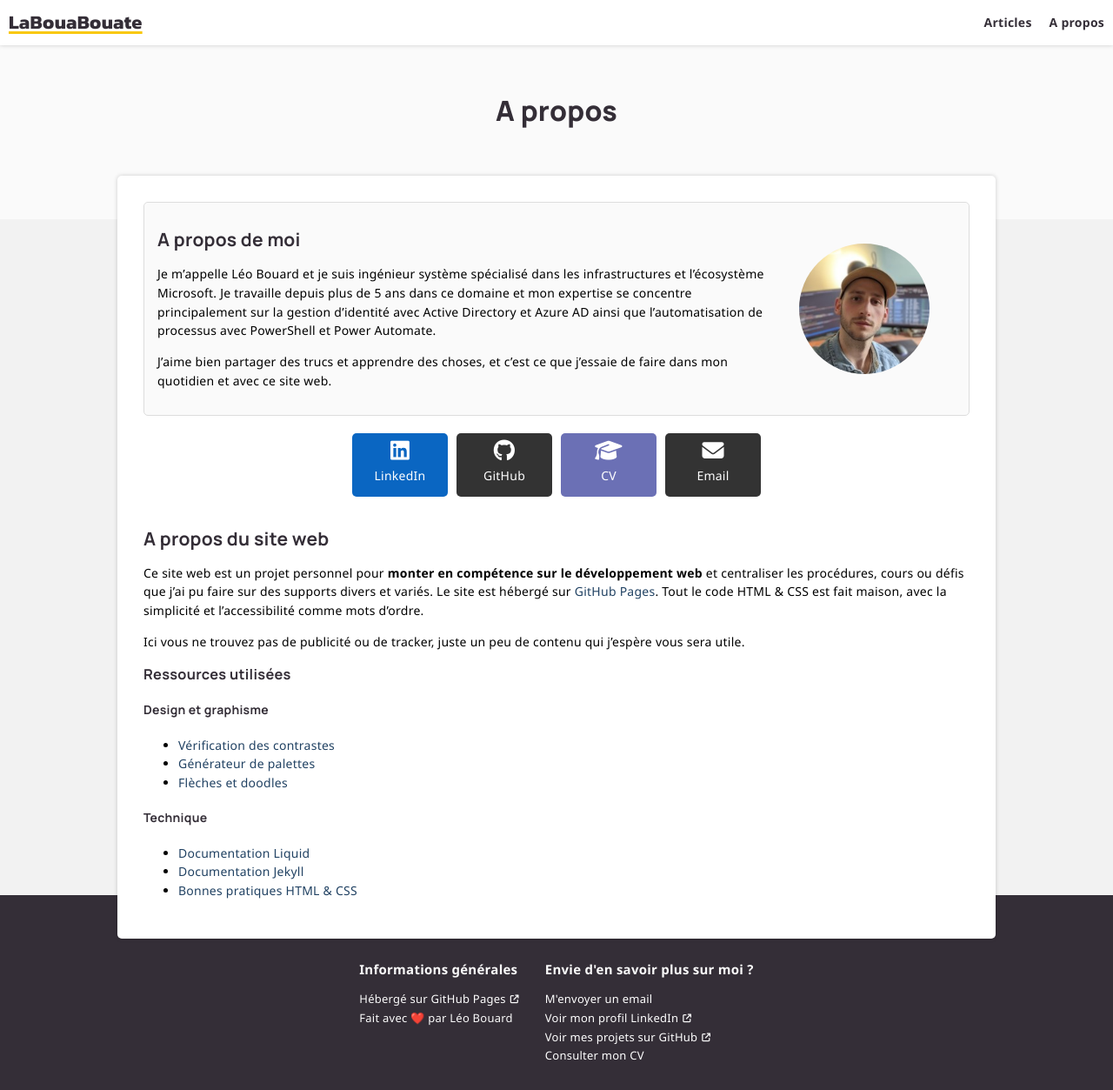
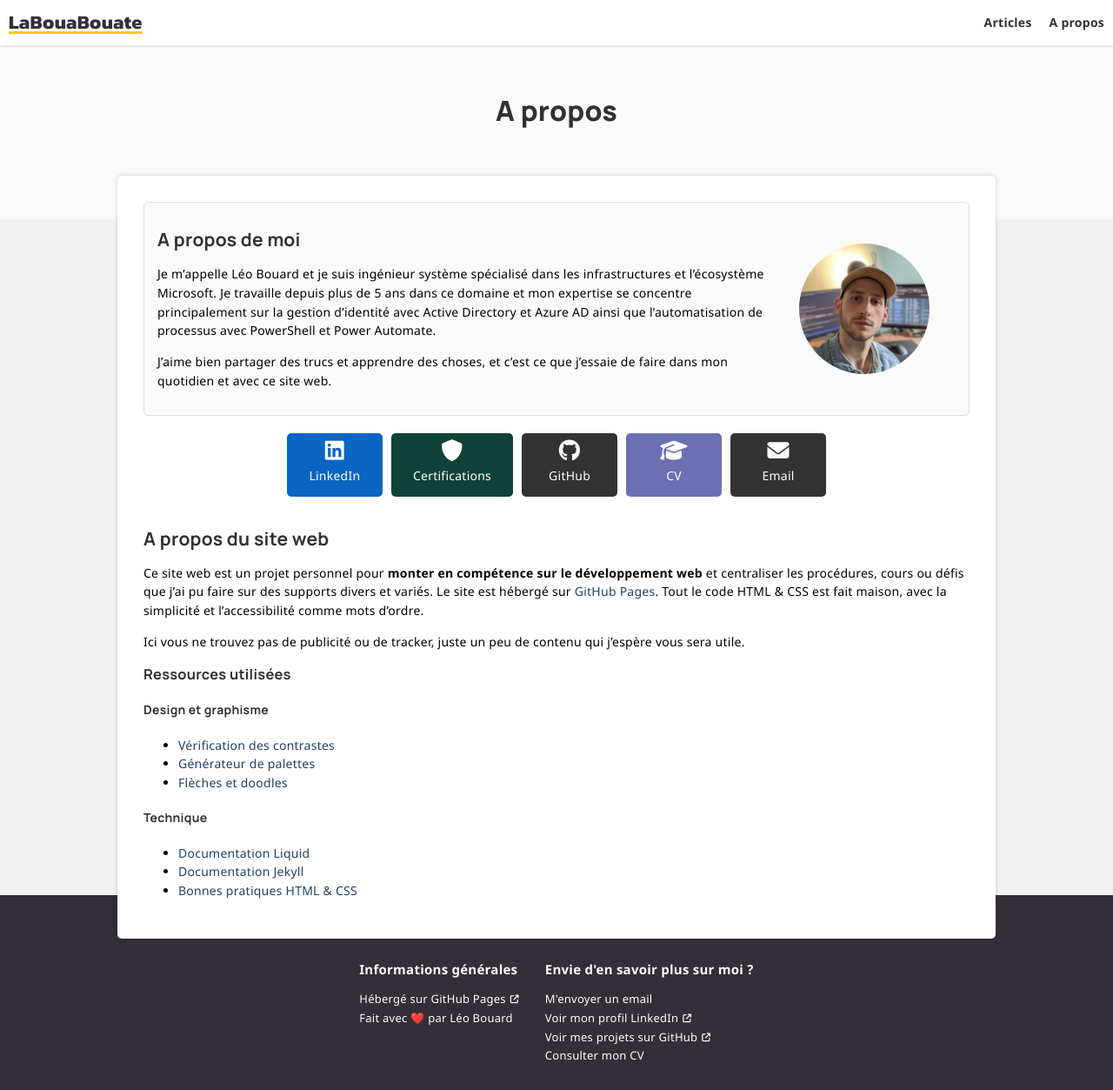
Before and after one commit to leobouard/leobouard.github.io, a Jekyll site: the page built from about.md, in a window 1280 px wide. Shown: the whole page at 87% size. Built offline with Jekyll 4.4.1, drawn with Linux system fonts in a browser that asks for light colours; nearby versions of some CDN libraries; some web fonts are replaced.

Commit message:
Add certification

```diff
--- a/about.md
+++ b/about.md
@@ -21,6 +21,10 @@ description: "Plus d'informations sur le site web et moi-même"
         <a href="{{ site.linkedin }}" target="_blank" class="linkedIn">
             <i class="fa-brands fa-linkedin"></i>
             <span>LinkedIn</span>
+        </a>
+        <a href="https://www.credly.com/users/leo-bouard/badges" target="_blank" class="certifications">
+            <i class="fa-solid fa-shield"></i>
+            <span>Certifications</span>
         </a>
         <a href="{{ site.github.owner_url }}" target="_blank" class="github">
             <i class="fa-brands fa-github"></i>
--- a/assets/css/about.scss
+++ b/assets/css/about.scss
@@ -73,12 +73,8 @@ div.personalLinks > a.linkedIn {
     background-color: #0a66c2;
 }
 
-div.personalLinks > a.reddit {
-    background-color: #f94500;
-}
-
-div.personalLinks > a.twitter {
-    background-color: #1b9eec;
+div.personalLinks > a.certifications {
+    background-color: #0f4338;
 }
 
 div.personalLinks > a.cv {
```
